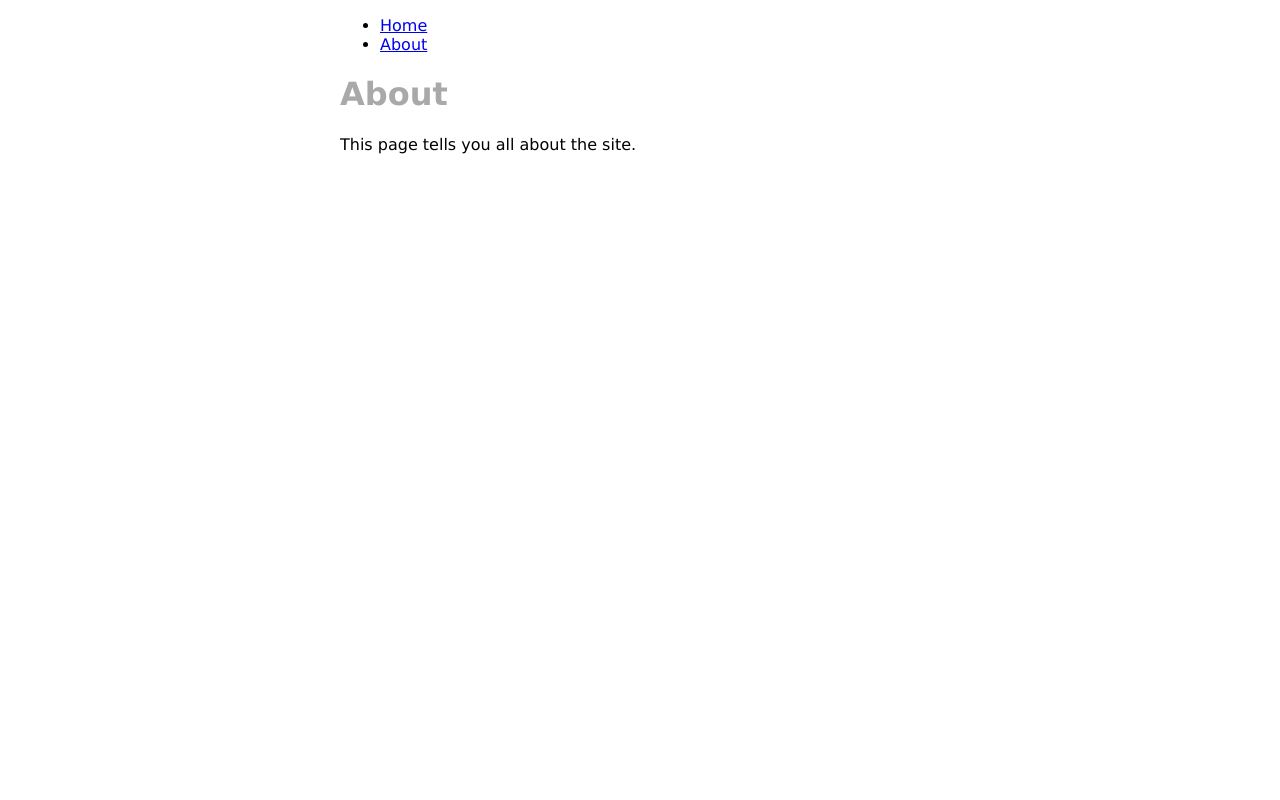
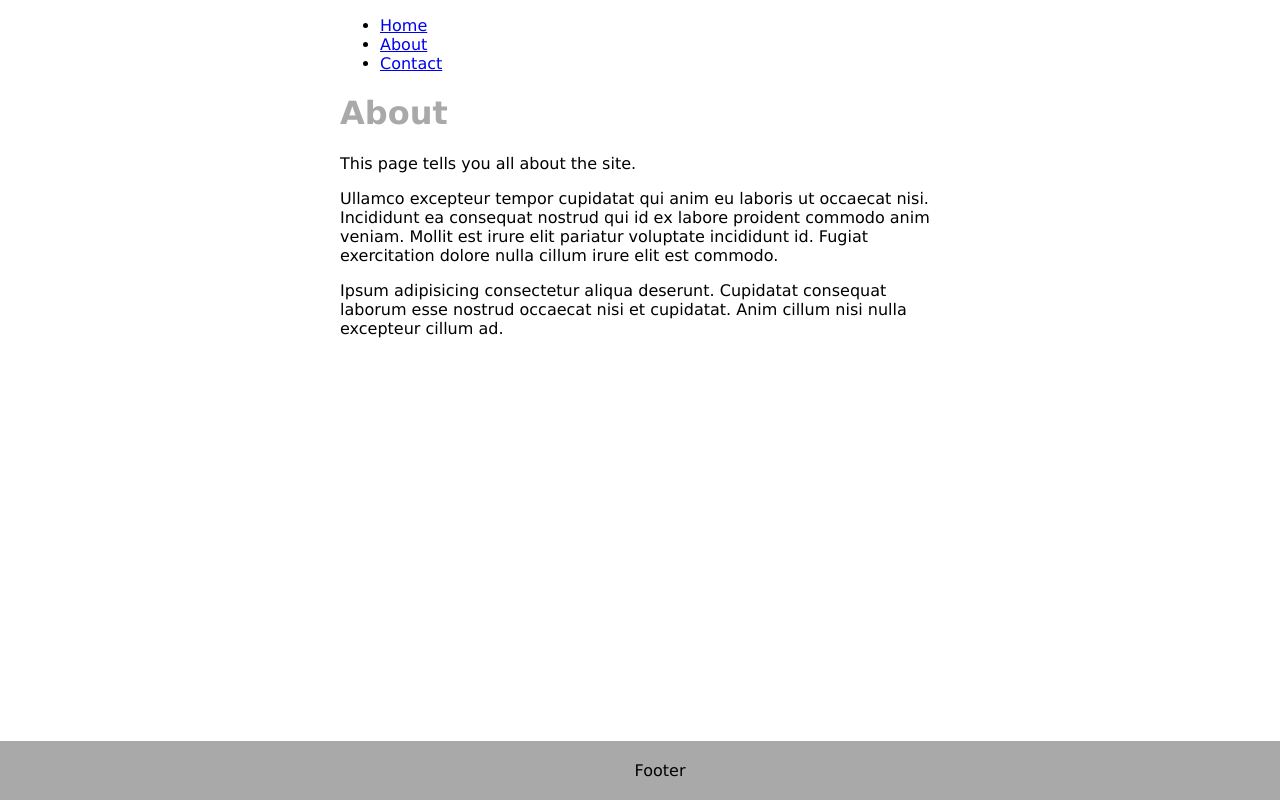
Before and after one commit to hscheffert/my-first-gatsby-site, a Gatsby site: page /about in a window 1280 px wide. Built offline with nearby package versions, Linux system fonts and the light colour scheme; Gatsby itself is replaced by a stand-in of ours.

Commit message:
added footer and contact page

```diff
--- a/src/components/layout.js
+++ b/src/components/layout.js
@@ -5,7 +5,8 @@ import {
   heading,
   navLinks,
   navLinkItem,
-  navLinkText
+  navLinkText,
+  footer
 } from './layout.module.css';
 
 const Layout = (props) => {
@@ -15,15 +16,21 @@ const Layout = (props) => {
       <nav>
         <ul className={navLinks}>
           <li className={navLinkItem}>
-            <Link to="/" className={navLinkText}>Home</Link>
+            <Link to='/' className={navLinkText}>Home</Link>
           </li>
-          <li>
-            <Link to="/about" className={navLinkText}>About</Link>
+          <li className={navLinkItem}>
+            <Link to='/about' className={navLinkText}>About</Link>
+          </li>
+          <li className={navLinkItem}>
+            <Link to='/contact' className={navLinkText}>Contact</Link>
           </li>
         </ul>
       </nav>
       <h1 className={heading}>{props.pageTitle}</h1>
       {props.children}
+      <footer className={footer}>
+        Footer
+      </footer>
     </main>
   );
 }
--- a/src/components/layout.module.css
+++ b/src/components/layout.module.css
@@ -21,3 +21,13 @@
 .nav-link-text {
   color: black;
 }
+
+.footer {
+  position: fixed;
+  left: 0;
+  bottom: 0;
+  width: 100%;
+  background-color: darkgray;
+  padding: 20px;
+  text-align: center;
+}
--- a/src/pages/about.js
+++ b/src/pages/about.js
@@ -5,6 +5,8 @@ const AboutPage = () => {
   return (
     <Layout pageTitle='About'>
       <p>This page tells you all about the site.</p>
+      <p>Ullamco excepteur tempor cupidatat qui anim eu laboris ut occaecat nisi. Incididunt ea consequat nostrud qui id ex labore proident commodo anim veniam. Mollit est irure elit pariatur voluptate incididunt id. Fugiat exercitation dolore nulla cillum irure elit est commodo.</p>
+      <p>Ipsum adipisicing consectetur aliqua deserunt. Cupidatat consequat laborum esse nostrud occaecat nisi et cupidatat. Anim cillum nisi nulla excepteur cillum ad.</p>
     </Layout>
   );
 }
```
Also changed, not shown: src/pages/contact.js (added, +16 -0 lines).
